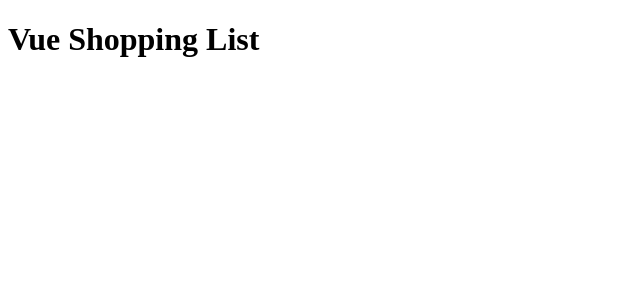
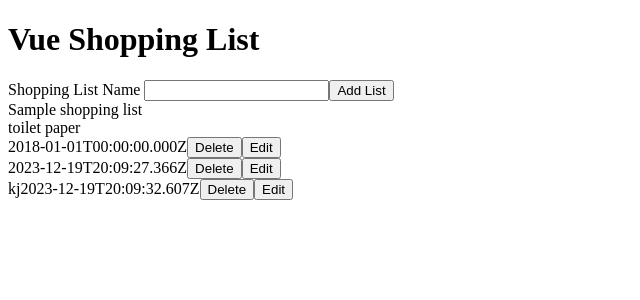
Before and after one commit to Momentum-NCCU-Part-Time/vue-shopping-list-rsvincent1, a Vue app: page / in a window 1280 px wide. Shown: the top 300 px of the page, without its empty margins (0-640 px from the left). Built offline with nearby package versions, Linux system fonts and the light colour scheme; data requests are answered from the project's data file.

Commit message:
WIP add button not working

```diff
--- /dev/null
+++ b/db.json
@@ -0,0 +1,26 @@
+{
+  "lists": [
+    {
+      "id": 1,
+      "title": "Sample shopping list",
+      "items": [
+        {
+          "id": 1,
+          "itemName": "toilet paper",
+          "purchased": false
+        }
+      ],
+      "updatedAt": "2018-01-01T00:00:00.000Z"
+    },
+    {
+      "title": "",
+      "updatedAt": "2023-12-19T20:09:27.366Z",
+      "id": 2
+    },
+    {
+      "title": "kj",
+      "updatedAt": "2023-12-19T20:09:32.607Z",
+      "id": 3
+    }
+  ]
+}
--- a/src/App.vue
+++ b/src/App.vue
@@ -1,10 +1,25 @@
 <script setup>
+import { ref } from 'vue';
+import ListForm from './assets/components/ListForm.vue';
+import ShoppingList from './assets/components/ShoppingList.vue';
+import ItemForm from './assets/components/ItemForm.vue'
+
+const props = defineProps([
+  'ListTitle'
+])
+
+
+
 </script>
 
 <template>
   <div>
     <h1>Vue Shopping List</h1>
+
     <!-- your code here -->
+    <ListForm/>
+<ItemForm/>
+    <ShoppingList/>
   </div>
 </template>
 
--- /dev/null
+++ b/src/assets/components/ItemForm.vue
@@ -0,0 +1,20 @@
+<script>
+import{ref} from "vue";
+
+
+
+</script>
+
+<template>
+
+  <form>
+
+        <!-- <label>
+          Items
+          <input v-model="ListItem" type="text" name="body" />
+        </label>
+        <input type="submit" value="Add List" /> -->
+
+
+  </form>
+  </template>
--- /dev/null
+++ b/src/assets/components/ListForm.vue
@@ -0,0 +1,56 @@
+<!-- import ItemForm from "./assets/components/ListForm.vue" -->
+<script>
+import { ref } from "vue";
+// import ShoppingList from './assets/components/ShoppingList.vue';
+
+
+const url = "http://localhost:3000/lists";
+const ListTitle = ref("")
+let lists = ref([])
+const saveList = () => {
+  // const { title } = note;
+  fetch(url, {
+    method: "POST",
+    headers: {
+      "Content-Type": "application/json",
+    },
+    body: JSON.stringify({
+      title: ListTitle.value,
+      updatedAt: new Date()
+    }),
+  })
+    .then((res) => res.json())
+
+
+  lists.value.push({ title: ListTitle.value, updatedAt: new Date()});
+  ListTitle.value = "";
+  console.log("hey:", data)
+  {
+    {
+
+      lists.value;
+    }
+  }
+};
+// displayNote()
+</script>
+<ShoppingList/>
+<template>
+
+<form class="add-shopping-list" @submit.prevent="saveList" >
+
+
+      <label>
+        Shopping List Name
+        <input v-model="ListTitle" type="text" name="title" />
+      </label>
+      <!-- <label>
+        Items
+        <input v-model="ListItem" type="text" name="body" />
+      </label> -->
+      <input class="Add" type="submit" value="Add List" />
+
+
+</form>
+
+</template>
--- /dev/null
+++ b/src/assets/components/ShoppingList.vue
@@ -0,0 +1,57 @@
+<script setup>
+import {ref} from "vue";
+
+// console.log()
+// // const props = defineProps({
+// //   title: ListTitle
+// // })
+
+// // const lists =[{
+// //     "key": "id",
+// //     "title": "ListTitle.value",
+
+// // }]
+
+// const newNote = ref("");
+// const ListTitle = ref("");
+// const ListBody = ref("");
+
+let lists = ref([]);
+const url = "http://localhost:3000/lists/"
+
+
+const displayNote = () => {
+  fetch(url, {
+    method: "GET",
+  })
+    .then((res) => res.json())
+    .then(
+(data) => {
+
+        lists.value = data;
+       console.log(data)
+      }
+    );
+};
+
+displayNote();
+
+
+</script>
+
+<template>
+
+<div class="shopping-list" >
+
+<div v-for="list in lists" :key="list.id">
+ <span class="listTitle"> {{ list.title }} </span>
+<div v-for="item in list.items" :key="item.id">
+ <span class="listItems"> {{ item.itemName }}</span>
+</div>
+ <span class="updateTime">{{ list.updatedAt }}</span>
+  <button @click.prevent="deleteNote(list.id)">Delete</button>
+  <button @click.prevent="editNote(list.id)">Edit</button>
+</div>
+</div>
+
+</template>
```
